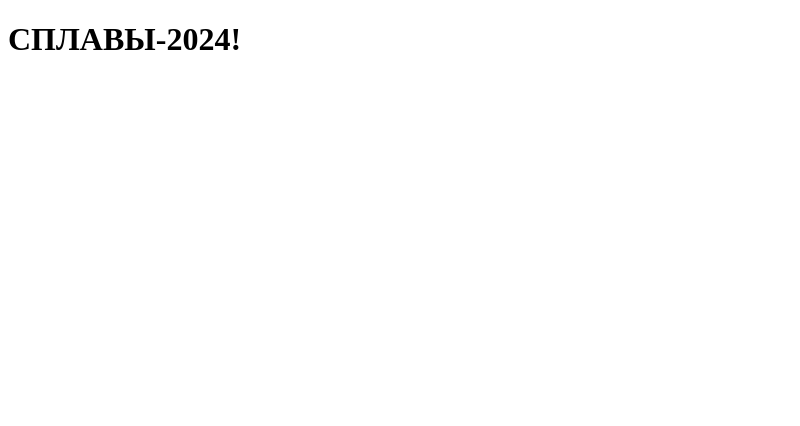
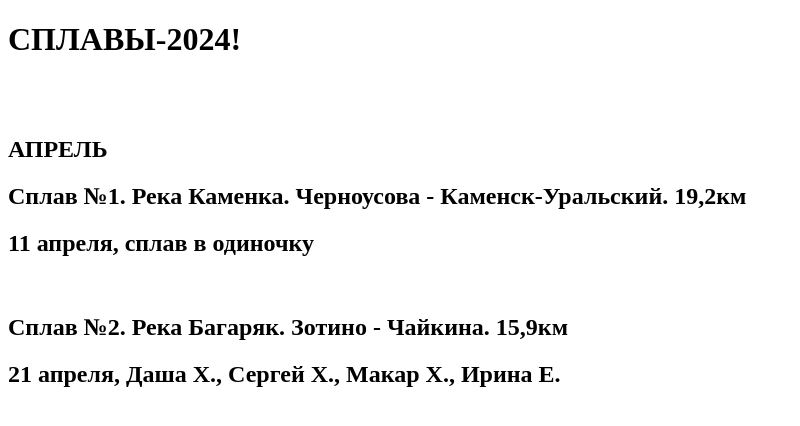
Before and after one commit to SergioB18/test-splavy2024, a plain HTML site: page index.html in a window 1280 px wide. Shown: the whole page, without its empty margins (0-800 px from the left). Drawn offline with Linux system fonts and the light colour scheme.

Commit message:
Add APRIL splavs

```diff
--- a/index.html
+++ b/index.html
@@ -6,6 +6,13 @@
     <title>Document</title>
 </head>
 <body>
-    <h1>СПЛАВЫ-2024!</h1>
+    <h1>СПЛАВЫ-2024!</h1><br><br>
+
+    <h2>АПРЕЛЬ</h2>
+    <h2>Сплав №1. Река Каменка. Черноусова - Каменск-Уральский. 19,2км</h2>
+    <h2>11 апреля, сплав в одиночку</h2>
+    <br>
+    <h2>Сплав №2. Река Багаряк. Зотино - Чайкина. 15,9км</h2>
+    <h2>21 апреля, Даша Х., Сергей Х., Макар Х., Ирина Е.</h2><br><br>
 </body>
 </html>
```
